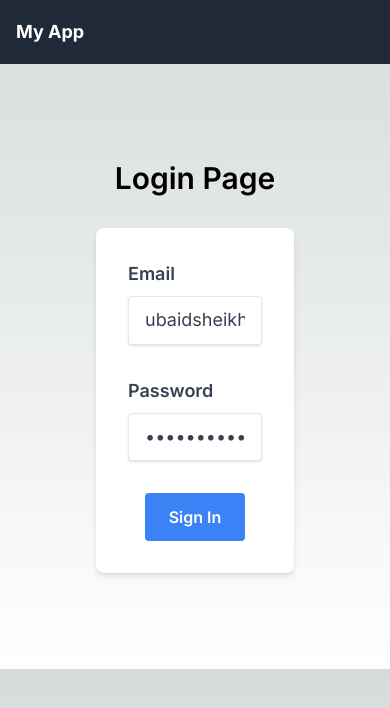
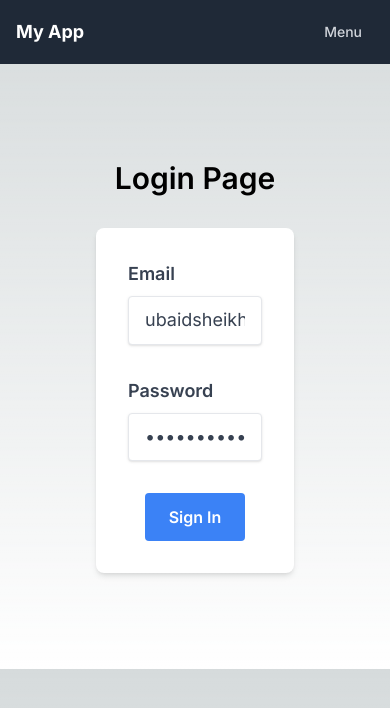
Before and after one commit to ubaidnawab/nextjs_firebase_auth, a Next.js app: page / in a window 390 px wide. Shown: the top 708 px of the page. Built offline with nearby package versions, Linux system fonts and the light colour scheme; no server answers.

Commit message:
navbar responsiveness updated

```diff
--- a/app/components/NavBar.tsx
+++ b/app/components/NavBar.tsx
@@ -1,8 +1,16 @@
 "use client";
 import Link from 'next/link';
+import { useState } from 'react';
 import { signOut, useUser } from "@/lib/auth";
+
 const NavBar = () => {
   const user = useUser();
+  const [isOpen, setIsOpen] = useState(false);
+
+  const toggleMenu = () => {
+    setIsOpen(!isOpen);
+  };
+
   return (
     <nav className="bg-gray-800">
       <div className="max-w-7xl mx-auto px-4 sm:px-6 lg:px-8">
@@ -12,7 +20,17 @@ const NavBar = () => {
               <button className="text-white text-lg font-bold">My App</button>
             </Link>
           </div>
-          <div className="hidden md:block">
+          {/* Hamburger menu button for mobile */}
+          <div className="md:hidden">
+            <button
+              className="text-gray-300 hover:bg-gray-700 hover:text-white px-3 py-2 rounded-md text-sm font-medium"
+              onClick={toggleMenu}
+            >
+              Menu
+            </button>
+          </div>
+          {/* Navigation links */}
+          <div className={`md:flex ${isOpen ? 'block' : 'hidden'}`}>
             <div className="ml-10 flex items-baseline space-x-4">
               <Link href="/">
                 <button className="text-gray-300 hover:bg-gray-700 hover:text-white px-3 py-2 rounded-md text-sm font-medium">Home</button>
@@ -21,8 +39,7 @@ const NavBar = () => {
                 <button className="text-gray-300 hover:bg-gray-700 hover:text-white px-3 py-2 rounded-md text-sm font-medium">Dashboard</button>
               </Link>
               {user ? <button onClick={signOut}>Logout</button> : <Link href='/'>Login</Link>}
-
-              <small className='pl-4'> {user ? user.email : ''}</small>
+              {/* <small className='pl-4'> {user ? user.email : ''}</small> */}
               {/* Add more navigation links as needed */}
             </div>
           </div>
```
